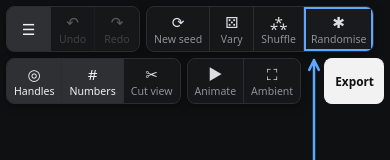
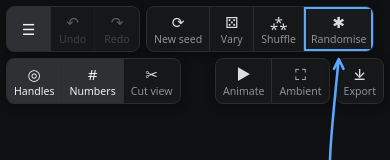
Before and after one commit to Fjallderall/nodelink, a plain HTML site: page index.html in a window 390 px wide. Shown: the top 160 px of the page. Drawn offline with Linux system fonts and the light colour scheme.

Commit message:
Phase 37c: animation group on the right, Export as a toolbar button, Menu fix
Animate / Stop / Settings / Ambient sit beside Export; the animation
panel lines up with that group (--anim-r). Export uses the toolbar
button look. A stray brace in nodelink.css dropped the menu-min rule,
so Menu did nothing on desktop since Phase 26c.

Co-Authored-By: Claude Opus 5.5 <noreply@anthropic.com>
Claude-Session: https://claude.ai/code/session_01VDkFgQmELPLmhuAQd7Au3f

```diff
--- a/css/nodelink.css
+++ b/css/nodelink.css
@@ -241,7 +241,8 @@ details.group[open] > summary::before { transform: rotate(90deg); }
   border-radius: 8px; overflow: hidden; box-shadow: 0 2px 10px rgba(0, 0, 0, 0.35);
   -webkit-backdrop-filter: blur(6px); backdrop-filter: blur(6px);
 }
-.tgroup.push { margin-left: auto; border: none; background: transparent; box-shadow: none; overflow: visible; }
+/* The animation group sits on the right, beside Export, so its panel opens under it */
+.tgroup.right { margin-left: auto; }
 .tbtn { width: auto; margin: 0; border: none; border-radius: 0; border-right: 1px solid var(--sepia); background: transparent; white-space: nowrap; }
 .tgroup .tbtn:last-child { border-right: none; }
 /* Icon with a short name under it, at every width (full text in the tooltip) */
@@ -252,8 +253,8 @@ details.group[open] > summary::before { transform: rotate(90deg); }
 .tbtn:hover .tl { color: var(--bone); }
 .tbtn.toggle[aria-pressed="true"] { background: #2e3034; color: var(--gold); }
 .tbtn.toggle[aria-pressed="true"] .tl { color: var(--gold); }
-.tbtn.primary { margin: 0; border: 1px solid var(--gold); border-radius: 8px; padding: 8px 18px; font-size: 0.82rem; color: #111; }
-.tbtn.primary[aria-expanded="true"] { background: #fff; border-color: #fff; }
+#tb-export[aria-expanded="true"] { background: #2e3034; color: var(--gold); }
+#tb-export[aria-expanded="true"] .tl { color: var(--gold); }
 
 /* Floating panels share one look */
 .cut-panel, .anim-panel, .drawer {
@@ -281,7 +282,7 @@ details.group[open] > summary::before { transform: rotate(90deg); }
 .cut-chip .key { display: inline-block; width: 9px; height: 9px; border-radius: 2px; margin: 0 4px 0 2px; vertical-align: -1px; }
 
 /* Animation panel, under the toolbar on the right */
-.anim-panel { position: absolute; top: calc(var(--tb-h, 42px) + 12px); right: 12px; z-index: 40; width: 260px; max-width: calc(100% - 24px); padding: 12px; }
+.anim-panel { position: absolute; top: calc(var(--tb-h, 42px) + 12px); right: var(--anim-r, 12px); z-index: 40; width: 260px; max-width: calc(100% - 24px); padding: 12px; }
 .anim-grid { display: grid; grid-template-columns: 1fr 1fr; gap: 6px 8px; }
 .anim-grid .chk { display: flex; align-items: center; gap: 6px; margin: 0; font-size: 0.78rem; color: var(--bone); white-space: nowrap; }
 .anim-grid .chk input { width: auto; margin: 0; accent-color: var(--gold); }
@@ -362,7 +363,6 @@ body.ambient.hide-cursor #ambient-exit { opacity: 0; }
 @media (max-width: 768px), (orientation: landscape) and (max-height: 500px) {
   #tb-anim-set { display: none; }
 }
-}
 /* Menu folded away: the canvas takes the whole window */
 body.menu-min aside { display: none; }
 
@@ -380,8 +380,6 @@ body.menu-min aside { display: none; }
   #tb-menu { padding-left: 10px; padding-right: 10px; }
   #tb-anim-reset .tl { display: none; }
   #tb-anim-reset { min-width: 0; padding-left: 10px; padding-right: 10px; }
-  /* Export toolbar-sized, so Ambient fits beside Animate and the bar stays two rows */
-  .tbtn.primary { min-width: 0; padding: 6px 10px; font-size: 0.74rem; }
   /* While Stop shows, Ambient goes icon-only */
   body.anim-active #btn-ambient .tl { display: none; }
   body.anim-active #btn-ambient { min-width: 0; padding-left: 10px; padding-right: 10px; }
@@ -392,7 +390,6 @@ body.menu-min aside { display: none; }
   body.anim-active #tb-anim, body.anim-active #tb-anim-reset { min-width: 0; padding-left: 8px; padding-right: 8px; }
   #btn-ambient .tl { display: none; }
   #btn-ambient { min-width: 0; padding-left: 8px; padding-right: 8px; }
-  .tbtn.primary { padding-left: 7px; padding-right: 7px; }
 }
 /* Phone, portrait: panels open as bottom sheets over the sidebar, so the design stays in view */
 @media (max-width: 768px) {
@@ -453,7 +450,6 @@ body.menu-min aside { display: none; }
   .node-el { width: 30px; height: 30px; }
   .node-el::before { content: ''; position: absolute; inset: -7px; border-radius: 50%; }
   .tbtn { min-width: 44px; min-height: 44px; }
-  .tbtn.primary { min-height: 44px; }
   .zbtn { width: 44px; height: 44px; font-size: 1.25rem; background: rgba(23, 24, 26, 0.8); }
   button, select, input[type="text"].field, input[type="number"].field { min-height: 44px; }
   .seg button, #ed-layer button, #layer-swap { min-height: 40px; }
--- a/index.html
+++ b/index.html
@@ -388,14 +388,14 @@
       <button class="tbtn toggle" id="tb-numbers" title="Show or hide the numbers on the handles (N)" aria-pressed="true"><span class="ti" aria-hidden="true">#</span><span class="tl">Numbers</span></button>
       <button class="tbtn toggle" id="tb-cut" title="Show the traced Cricut cut (C)" aria-pressed="false"><span class="ti" aria-hidden="true">✂</span><span class="tl">Cut view</span></button>
     </div>
-    <div class="tgroup">
+    <div class="tgroup right" id="tb-anim-group">
       <button class="tbtn toggle" id="tb-anim" title="Play the animation (A)" aria-pressed="false"><span class="ti" aria-hidden="true">▶</span><span class="tl">Animate</span></button>
       <button class="tbtn hidden" id="tb-anim-reset" title="Stop the animation and show the design still again (Shift+A)"><span class="ti" aria-hidden="true">■</span><span class="tl">Stop</span></button>
       <button class="tbtn toggle hidden" id="tb-anim-set" title="Show or hide the animation settings" aria-pressed="true" aria-controls="anim-panel"><span class="ti" aria-hidden="true">⚙︎</span><span class="tl">Settings</span></button>
       <button class="tbtn" id="btn-ambient" title="Ambient screen: your design and animation, full screen without controls (F). Esc to leave."><span class="ti" aria-hidden="true">⛶</span><span class="tl">Ambient</span></button>
     </div>
-    <div class="tgroup push">
-      <button class="tbtn primary" id="tb-export" title="Export (E)" aria-expanded="false">Export</button>
+    <div class="tgroup">
+      <button class="tbtn" id="tb-export" title="Export: PNG, SVG, cut file, video (E)" aria-expanded="false"><span class="ti" aria-hidden="true">⤓</span><span class="tl">Export</span></button>
     </div>
   </div>
 
--- a/js/animation.js
+++ b/js/animation.js
@@ -849,11 +849,18 @@ function ambientCursor() {
   if (ANIM.ambient) ANIM.uiTimer = setTimeout(() => document.body.classList.add('hide-cursor'), 2000);
 }
 
-// Panels sit under the toolbar, which can wrap: keep --tb-h current
+// Panels sit under the toolbar, which can wrap: keep --tb-h current, and
+// --anim-r so the animation panel's right edge lines up with its button group
 function trackToolbar() {
   const tb = document.querySelector('.toolbar'), vp = document.getElementById('viewport');
+  const grp = document.getElementById('tb-anim-group');
   let h = -1;
+  const setR = () => {
+    const r = Math.max(12, Math.round(vp.getBoundingClientRect().right - grp.getBoundingClientRect().right));
+    vp.style.setProperty('--anim-r', r + 'px');
+  };
   const set = () => {
+    setR();
     if (tb.offsetHeight === h) return;
     const first = h < 0;
     h = tb.offsetHeight;
@@ -864,7 +871,7 @@ function trackToolbar() {
     if (!first) update();
   };
   set();
-  if (window.ResizeObserver) new ResizeObserver(set).observe(tb);
+  if (window.ResizeObserver) { const ro = new ResizeObserver(set); ro.observe(tb); ro.observe(grp); }
 }
 
 // Animation settings from saved UI state or a preset; unknown keys ignored,
--- a/js/ui.js
+++ b/js/ui.js
@@ -663,7 +663,7 @@ function updateExportReadout() {
 // ── SHELL: tabs, toolbar, export drawer, shortcuts ─────────────────────────
 // Layout state of the page itself (tab, drawer, folded menu), saved in LS_UI.
 const LS_UI = 'nodelink.ui';
-const APP_VERSION = 'Phase 37b (24-11-2026)';   // shown in About; update with every published phase
+const APP_VERSION = 'Phase 37c (24-11-2026)';   // shown in About; update with every published phase
 // About or the loop video's progress is open: no shortcuts
 function modalOpen() { return document.getElementById('about').open || document.getElementById('loop-dlg').open; }
 function setTab(name) {
```
